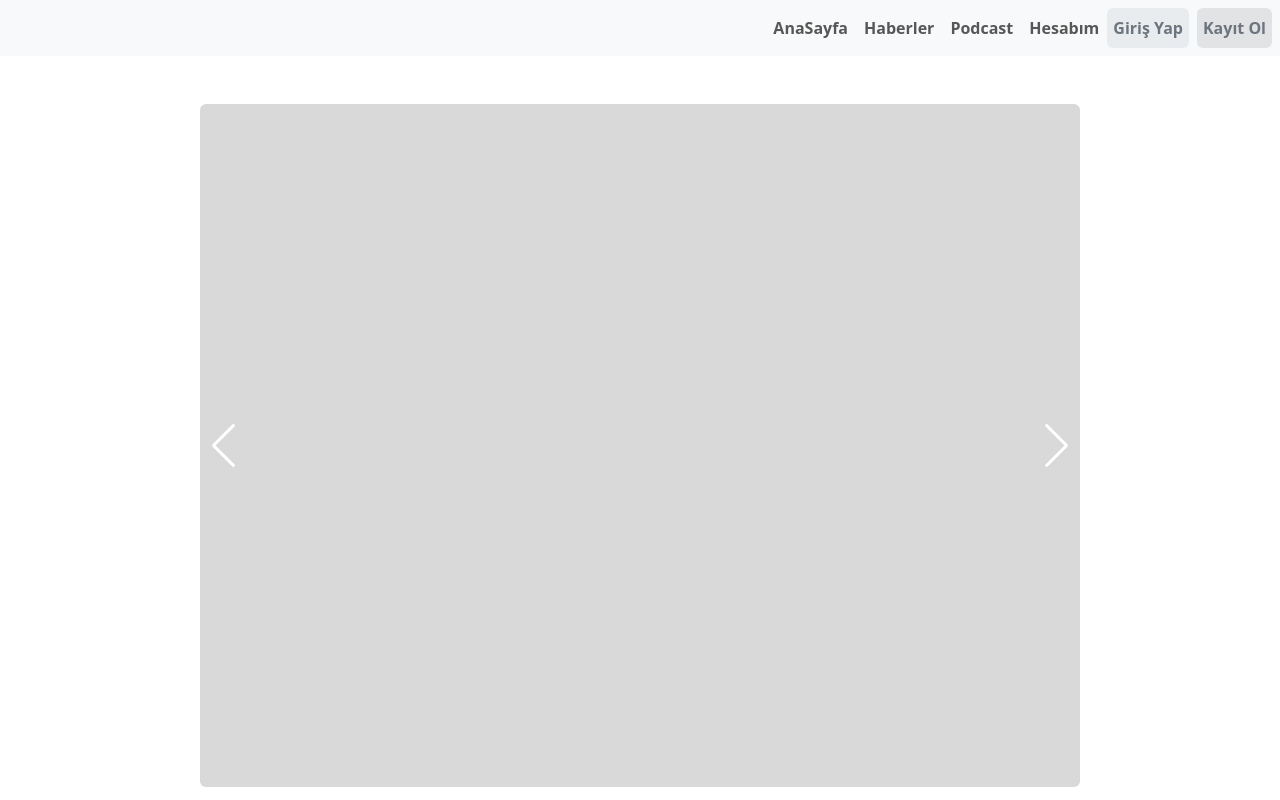
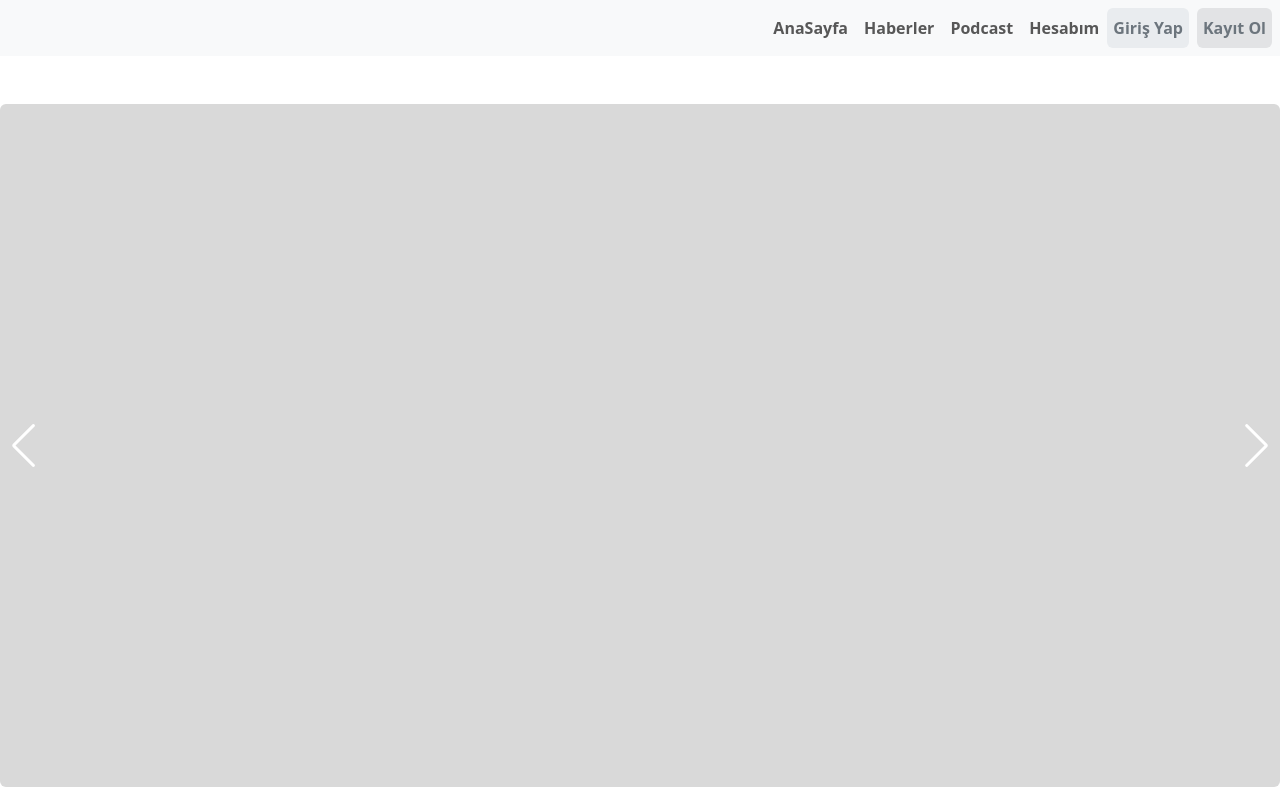
Before and after one commit to Tahaxweb/Simple-Web-sites-with-bootstrap, a plain HTML site: page index.html in a window 1280 px wide. Shown: the top 800 px of the page. Drawn offline with nearby package versions, Linux system fonts and the light colour scheme.

Commit message:
finish the project

```diff
--- a/index.html
+++ b/index.html
@@ -38,7 +38,8 @@
           </div>
        </div>
       </nav>
-      <section class="my-5 mx-6"><div class="swiper mx-6">
+      <section class="my-5 ">
+        <div class="swiper  ">
         <!-- Additional required wrapper -->
         <div class="swiper-wrapper ">
           <!-- Slides -->
```
Also changed, not shown: assets/css/global.css (line endings or trailing spaces).
